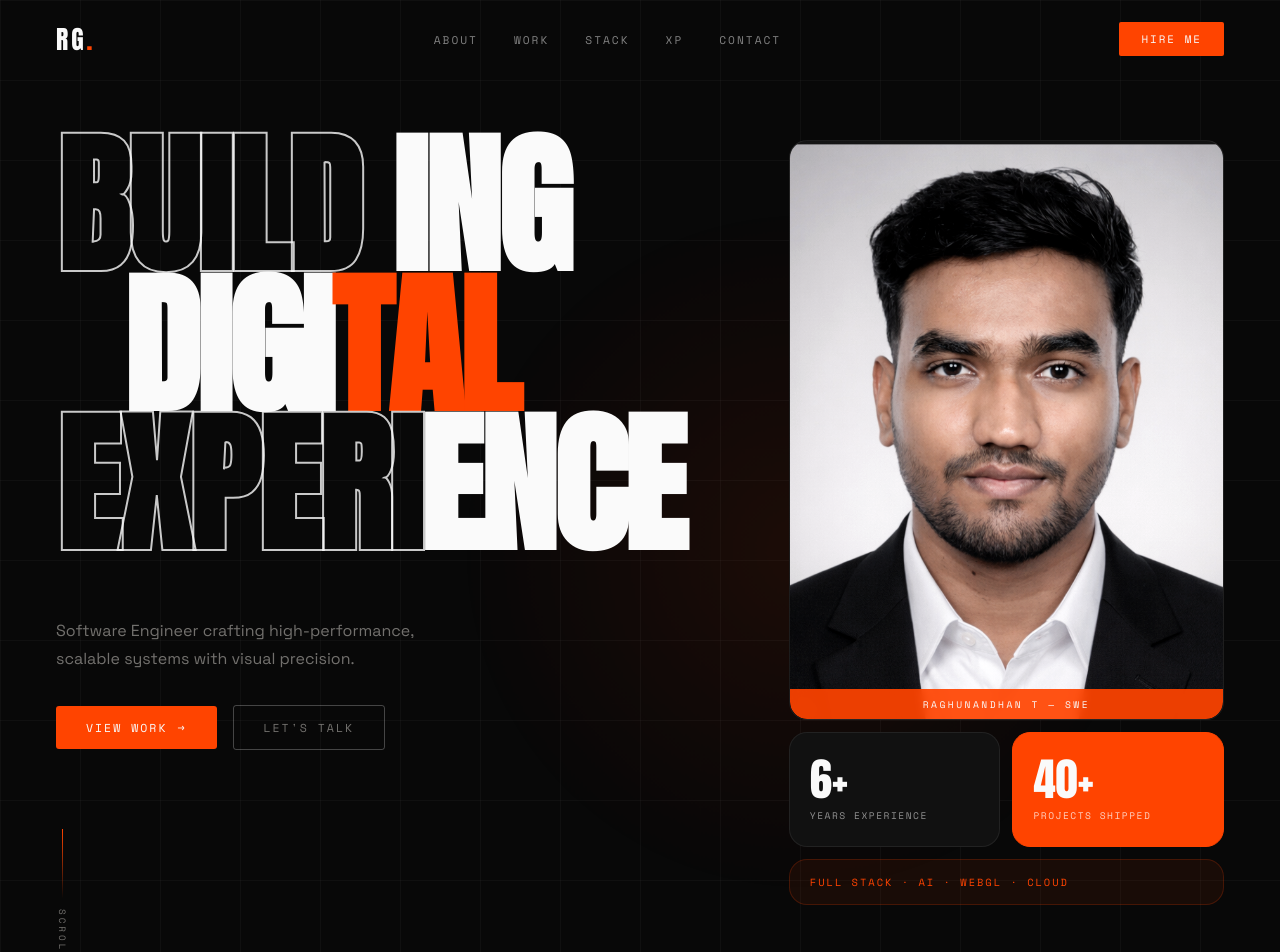
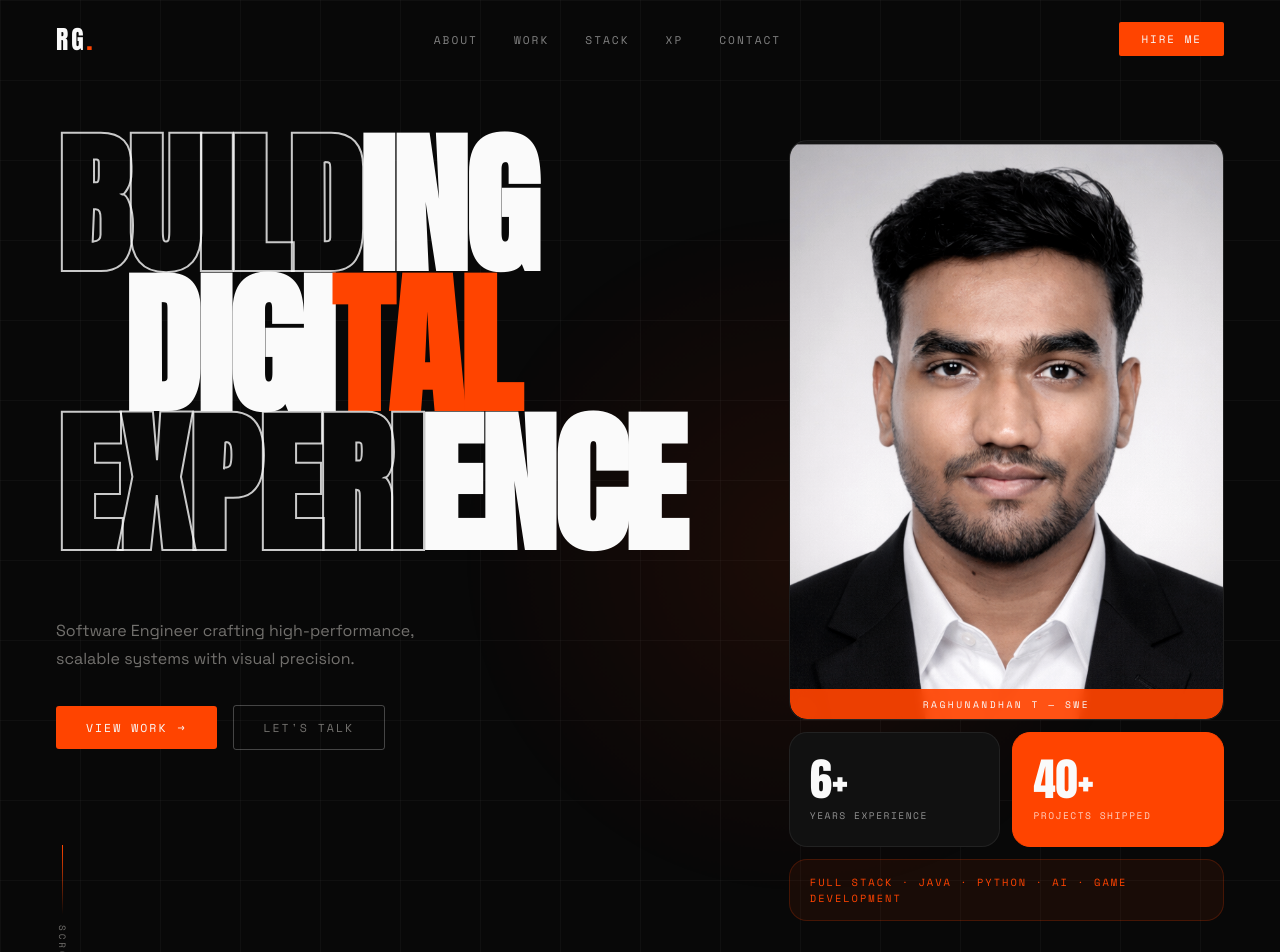
Before and after one commit to thillairaghu2005/raghunandhan-t-portfolio, a React (Vite) app: page / in a window 1280 px wide. Shown: the top 952 px of the page. Built offline with nearby package versions, Linux system fonts and the light colour scheme.

Commit message:
Add files via upload

```diff
--- a/src/App.jsx
+++ b/src/App.jsx
@@ -58,7 +58,7 @@ const Hero = () => {
           <h1 className="hero-hl">
             <span className="hl-row">
               <span className="hl-outline">BUILD</span>
-              <span className="hl-fill">&nbsp;ING</span>
+              <span className="hl-fill">ING</span>
             </span>
             <span className="hl-row hl-row--indent">
               <span className="hl-fill">DIGI</span>
@@ -115,7 +115,7 @@ const Hero = () => {
 
           <div className="hb-card hb-card--wide">
             <span className="hb-tag-line">
-              Full Stack · AI · WebGL · Cloud
+              Full Stack · Java · Python · AI · Game Development
             </span>
           </div>
         </div>
```
